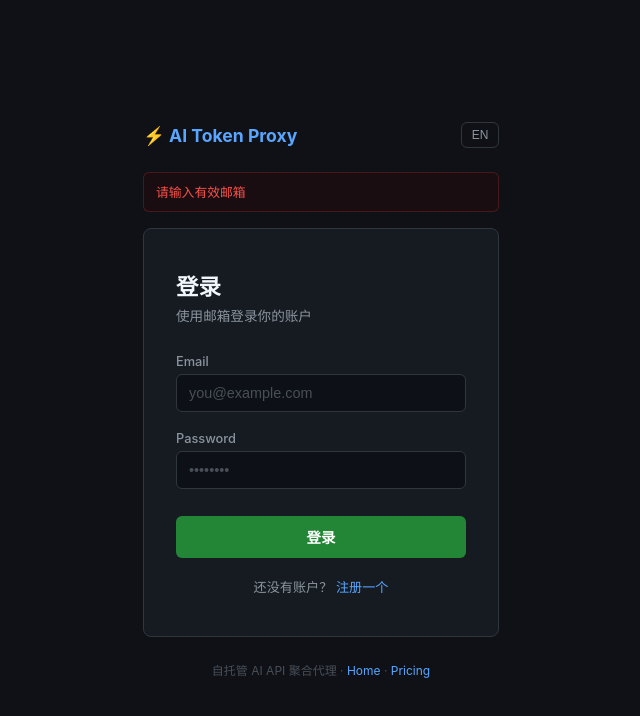
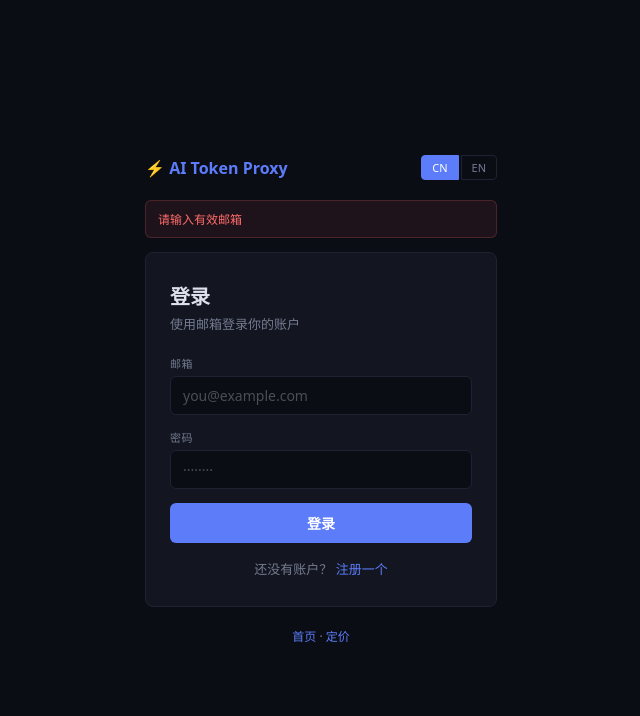
Before and after one commit to quangui1123/aiaiai, a plain HTML site: page static/login.html in a window 1280 px wide. Both pictures are taken after a click on the button "登录". Shown: the whole page, without its empty margins (319-959 px from the left). Drawn offline with Linux system fonts and the light colour scheme.

Commit message:
Rewrite login.html: fix i18n, improved UX, language persistence

```diff
--- a/static/login.html
+++ b/static/login.html
@@ -2,199 +2,128 @@
 <html lang="zh-CN">
 <head>
 <meta charset="UTF-8">
-<meta name="viewport" content="width=device-width, initial-scale=1.0">
-<title>Login - AI Token Proxy</title>
+<meta name="viewport" content="width=device-width,initial-scale=1">
+<title>登录 — AI Token Proxy</title>
 <style>
+:root{--bg:#0b0d14;--surface:#131620;--border:#1e2233;--text:#dde1ed;--dim:#747b91;--accent:#5c7cfa;--green:#38d9a9;--red:#ff6b6b;--radius:8px;--font:system-ui,-apple-system,sans-serif}
 *{margin:0;padding:0;box-sizing:border-box}
-body{font-family:-apple-system,BlinkMacSystemFont,'Segoe UI',Roboto,sans-serif;background:#0f1117;color:#e1e4e8;min-height:100vh;display:flex;align-items:center;justify-content:center}
-.container{width:100%;max-width:420px;padding:2rem}
-.card{background:#161b22;border:1px solid #30363d;border-radius:8px;padding:2.5rem 2rem}
-h1{font-size:1.4rem;font-weight:600;margin-bottom:.25rem;color:#f0f6fc}
-.sub{color:#8b949e;font-size:.85rem;margin-bottom:1.8rem}
-.form-group{margin-bottom:1.2rem}
-label{display:block;font-size:.8rem;color:#8b949e;margin-bottom:.35rem;font-weight:500}
-input{width:100%;padding:.6rem .75rem;background:#0d1117;border:1px solid #30363d;border-radius:6px;color:#f0f6fc;font-size:.9rem;outline:none;transition:border-color .2s}
-input:focus{border-color:#58a6ff}
-input::placeholder{color:#484f58}
-.btn{width:100%;padding:.65rem;background:#238636;color:#fff;border:none;border-radius:6px;font-size:.9rem;font-weight:600;cursor:pointer;transition:background .2s;margin-top:.5rem}
-.btn:hover{background:#2ea043}
-.btn:disabled{opacity:.6;cursor:not-allowed}
-.btn-outline{background:transparent;border:1px solid #30363d;color:#c9d1d9;margin-top:.6rem}
-.btn-outline:hover{background:#21262d}
-.error{background:#49020233;border:1px solid #f8514933;color:#f85149;padding:.6rem .75rem;border-radius:6px;font-size:.8rem;margin-bottom:1rem;display:none}
-.error.show{display:block}
-.success{background:#1b3a1b33;border:1px solid #3fb95033;color:#3fb950;padding:.6rem .75rem;border-radius:6px;font-size:.8rem;margin-bottom:1rem;display:none}
-.success.show{display:block}
-.top-bar{display:flex;justify-content:space-between;align-items:center;margin-bottom:1.5rem}
-.logo{font-weight:700;font-size:1.1rem;color:#58a6ff}
-.lang-btn{background:none;border:1px solid #30363d;color:#8b949e;padding:.3rem .6rem;border-radius:6px;cursor:pointer;font-size:.75rem}
-.lang-btn:hover{color:#f0f6fc;border-color:#58a6ff}
-.toggle-link{text-align:center;margin-top:1.2rem;font-size:.82rem;color:#8b949e}
-.toggle-link a{color:#58a6ff;cursor:pointer;text-decoration:none}
-.toggle-link a:hover{text-decoration:underline}
+body{font-family:var(--font);background:var(--bg);color:var(--text);min-height:100vh;display:flex;align-items:center;justify-content:center}
+.container{width:100%;max-width:400px;padding:24px}
+.top{display:flex;justify-content:space-between;align-items:center;margin-bottom:20px}
+.logo{font-weight:700;font-size:16px;color:var(--accent);text-decoration:none}
+.lang-group{display:flex;gap:2px}
+.lang-btn{padding:4px 10px;border:1px solid var(--border);background:transparent;color:var(--dim);cursor:pointer;font-size:11px;border-radius:4px;font-family:var(--font);transition:all .15s}
+.lang-btn:first-child{border-radius:4px 0 0 4px}
+.lang-btn:last-child{border-radius:0 4px 4px 0}
+.lang-btn.active{background:var(--accent);color:#fff;border-color:var(--accent)}
+.lang-btn:hover:not(.active){color:var(--text);border-color:var(--dim)}
+.card{background:var(--surface);border:1px solid var(--border);border-radius:var(--radius);padding:28px 24px}
+.card h1{font-size:20px;font-weight:600;margin-bottom:4px}
+.card .sub{color:var(--dim);font-size:13px;margin-bottom:22px}
+.field{margin-bottom:14px}
+.field label{display:block;font-size:11px;color:var(--dim);margin-bottom:5px;text-transform:uppercase;letter-spacing:.5px;font-weight:500}
+.field input{width:100%;padding:9px 12px;background:var(--bg);border:1px solid var(--border);border-radius:6px;color:var(--text);font-size:14px;font-family:var(--font);outline:none;transition:border-color .2s}
+.field input:focus{border-color:var(--accent)}
+.field input::placeholder{color:#484f58}
+.btn{width:100%;padding:10px;border:none;border-radius:6px;font-size:14px;font-weight:600;cursor:pointer;font-family:var(--font);transition:all .15s}
+.btn-primary{background:var(--accent);color:#fff}.btn-primary:hover{opacity:.9}
+.btn-primary:disabled{opacity:.5;cursor:not-allowed}
+.msg{padding:9px 12px;border-radius:6px;font-size:12px;margin-bottom:14px;display:none}
+.msg.show{display:block}
+.msg-err{background:rgba(255,107,107,.08);border:1px solid rgba(255,107,107,.2);color:var(--red)}
+.msg-ok{background:rgba(56,217,169,.08);border:1px solid rgba(56,217,169,.2);color:var(--green)}
+.switch{text-align:center;margin-top:16px;font-size:13px;color:var(--dim)}
+.switch a{color:var(--accent);cursor:pointer;text-decoration:none}.switch a:hover{text-decoration:underline}
 .hidden{display:none!important}
-.footer{text-align:center;margin-top:1.5rem;font-size:.75rem;color:#484f58}
-.footer a{color:#58a6ff;text-decoration:none}
+.footer{text-align:center;margin-top:20px;font-size:12px;color:var(--dim)}
+.footer a{color:var(--accent);text-decoration:none}
 </style>
 </head>
 <body>
 <div class="container">
-  <div class="top-bar">
-    <div class="logo">⚡ AI Token Proxy</div>
-    <button class="lang-btn" onclick="toggleLang()" id="langBtn">EN</button>
-  </div>
+<div class="top">
+<a href="/" class="logo">⚡ AI Token Proxy</a>
+<div class="lang-group">
+<button class="lang-btn active" onclick="setLang('zh')">CN</button>
+<button class="lang-btn" onclick="setLang('en')">EN</button>
+</div>
+</div>
 
-  <!-- Error / Success -->
-  <div class="error" id="errMsg"></div>
-  <div class="success" id="successMsg"></div>
+<div class="msg msg-err" id="msgErr"></div>
+<div class="msg msg-ok" id="msgOk"></div>
 
-  <!-- Login Form -->
-  <div class="card" id="loginForm">
-    <h1 id="loginTitle">Sign in</h1>
-    <p class="sub" id="loginSub">Use your email to sign in to your account</p>
-    <div class="form-group">
-      <label for="loginEmail">Email</label>
-      <input type="email" id="loginEmail" placeholder="you@example.com" autocomplete="email">
-    </div>
-    <div class="form-group">
-      <label for="loginPassword">Password</label>
-      <input type="password" id="loginPassword" placeholder="••••••••" autocomplete="current-password">
-    </div>
-    <button class="btn" onclick="doLogin()" id="loginBtn">Sign in</button>
-    <div class="toggle-link" id="loginToggle">
-      Don't have an account? <a onclick="showRegister()">Create one</a>
-    </div>
-  </div>
+<div class="card" id="fLogin">
+<h1 data-i18n="loginTitle">登录</h1>
+<p class="sub" data-i18n="loginSub">使用邮箱登录你的账户</p>
+<div class="field"><label data-i18n="emailLabel">邮箱</label><input type="email" id="loginEmail" placeholder="you@example.com" autocomplete="email"></div>
+<div class="field"><label data-i18n="pwLabel">密码</label><input type="password" id="loginPassword" placeholder="········" autocomplete="current-password"></div>
+<button class="btn btn-primary" onclick="doLogin()" id="loginBtn" data-i18n="loginBtn">登录</button>
+<div class="switch" id="loginSwitch"><span data-i18n="noAccount">还没有账户？</span> <a onclick="show('register')" data-i18n="createOne">注册一个</a></div>
+</div>
 
-  <!-- Register Form -->
-  <div class="card hidden" id="registerForm">
-    <h1 id="regTitle">Create account</h1>
-    <p class="sub" id="regSub">Register with your email to get started</p>
-    <div class="form-group">
-      <label for="regEmail">Email</label>
-      <input type="email" id="regEmail" placeholder="you@example.com" autocomplete="email">
-    </div>
-    <div class="form-group">
-      <label for="regPassword">Password</label>
-      <input type="password" id="regPassword" placeholder="At least 4 characters" autocomplete="new-password">
-    </div>
-    <button class="btn" onclick="doRegister()" id="regBtn">Create account</button>
-    <div class="toggle-link" id="regToggle">
-      Already have an account? <a onclick="showLogin()">Sign in</a>
-    </div>
-  </div>
+<div class="card hidden" id="fRegister">
+<h1 data-i18n="regTitle">注册</h1>
+<p class="sub" data-i18n="regSub">创建账户即可获取 API Token</p>
+<div class="field"><label data-i18n="emailLabel">邮箱</label><input type="email" id="regEmail" placeholder="you@example.com" autocomplete="email"></div>
+<div class="field"><label data-i18n="pwLabel">密码</label><input type="password" id="regPassword" placeholder="至少 4 位" autocomplete="new-password"></div>
+<button class="btn btn-primary" onclick="doRegister()" id="regBtn" data-i18n="regBtn">创建账户</button>
+<div class="switch" id="regSwitch"><span data-i18n="hasAccount">已有账户？</span> <a onclick="show('login')" data-i18n="signIn">登录</a></div>
+</div>
 
-  <div class="footer">
-    <span id="footerText">Self-hosted AI API aggregation proxy</span> · <a href="/">Home</a> · <a href="/pricing">Pricing</a>
-  </div>
+<div class="footer"><a href="/">首页</a> · <a href="/pricing">定价</a></div>
 </div>
 
 <script>
-// Language
-const L = { zh: {
-  loginTitle:'登录', loginSub:'使用邮箱登录你的账户', regTitle:'注册', regSub:'用邮箱注册即可开始使用',
-  loginBtn:'登录', regBtn:'创建账户',
-  loginToggle:'还没有账户？', loginToggleLink:'注册一个', regToggle:'已有账户？', regToggleLink:'登录',
-  footerText:'自托管 AI API 聚合代理',
-  errEmail:'请输入有效邮箱', errPassword:'密码至少4位', errLogin:'邮箱或密码错误', errRegister:'注册失败，邮箱可能已被使用',
-  successRegistered:'注册成功！正在跳转...', successLogin:'登录成功！正在跳转...'
-}, en: {
-  loginTitle:'Sign in', loginSub:'Use your email to sign in to your account', regTitle:'Create account', regSub:'Register with your email to get started',
-  loginBtn:'Sign in', regBtn:'Create account',
-  loginToggle:"Don't have an account? ", loginToggleLink:'Create one', regToggle:'Already have an account? ', regToggleLink:'Sign in',
-  footerText:'Self-hosted AI API aggregation proxy',
-  errEmail:'Please enter a valid email', errPassword:'Password must be at least 4 characters', errLogin:'Invalid email or password', errRegister:'Registration failed; email may already be in use',
-  successRegistered:'Account created! Redirecting...', successLogin:'Signed in! Redirecting...'
-}};
-let lang = 'zh';
-function t(key) { return L[lang][key] || key; }
-function toggleLang() { lang = lang==='zh'?'en':'zh'; document.getElementById('langBtn').textContent = lang==='zh'?'EN':'中文'; applyLang(); }
-function applyLang() {
-  document.getElementById('loginTitle').textContent = t('loginTitle');
-  document.getElementById('loginSub').textContent = t('loginSub');
-  document.getElementById('regTitle').textContent = t('regTitle');
-  document.getElementById('regSub').textContent = t('regSub');
-  document.getElementById('loginBtn').textContent = t('loginBtn');
-  document.getElementById('regBtn').textContent = t('regBtn');
-  document.getElementById('loginToggle').innerHTML = t('loginToggle') + ' <a onclick="showRegister()">' + t('loginToggleLink') + '</a>';
-  document.getElementById('regToggle').innerHTML = t('regToggle') + ' <a onclick="showLogin()">' + t('regToggleLink') + '</a>';
-  document.getElementById('footerText').textContent = t('footerText');
+const TXT={zh:{loginTitle:'登录',loginSub:'使用邮箱登录你的账户',regTitle:'创建账户',regSub:'创建账户即可获取 API Token',
+emailLabel:'邮箱',pwLabel:'密码',loginBtn:'登录',regBtn:'创建账户',
+noAccount:'还没有账户？',createOne:'注册一个',hasAccount:'已有账户？',signIn:'登录',
+errEmail:'请输入有效邮箱',errPassword:'密码至少 4 位',errLogin:'邮箱或密码错误',errRegister:'注册失败，邮箱可能已被使用',
+okRegistered:'注册成功！',okLogin:'登录成功！'},
+en:{loginTitle:'Sign in',loginSub:'Sign in with your email',regTitle:'Create account',regSub:'Sign up to get your API token',
+emailLabel:'Email',pwLabel:'Password',loginBtn:'Sign in',regBtn:'Create account',
+noAccount:"Don't have an account?",createOne:'Create one',hasAccount:'Already have an account?',signIn:'Sign in',
+errEmail:'Please enter a valid email',errPassword:'Password must be at least 4 characters',errLogin:'Invalid email or password',errRegister:'Registration failed — email may be in use',
+okRegistered:'Account created!',okLogin:'Signed in!'}};
+var lang=localStorage.getItem('lang')||'zh';
+function t(k){return TXT[lang][k]||k}
+function setLang(l){lang=l;localStorage.setItem('lang',l);applyLang()}
+function applyLang(){
+document.querySelectorAll('[data-i18n]').forEach(function(el){el.textContent=t(el.getAttribute('data-i18n'))});
+document.querySelectorAll('.lang-btn').forEach(function(b){b.classList.toggle('active',(b.textContent==='CN'&&lang==='zh')||(b.textContent==='EN'&&lang==='en'))});
 }
+applyLang();setLang(lang);
 
-function showMsg(type, key) {
-  const el = type==='error' ? document.getElementById('errMsg') : document.getElementById('successMsg');
-  const other = type==='error' ? document.getElementById('successMsg') : document.getElementById('errMsg');
-  other.classList.remove('show');
-  el.textContent = t(key); el.classList.add('show');
+function show(p){
+document.getElementById('fLogin').classList.toggle('hidden',p!=='login');
+document.getElementById('fRegister').classList.toggle('hidden',p!=='register');
+hideMsgs();
 }
-function hideMsgs() { document.getElementById('errMsg').classList.remove('show'); document.getElementById('successMsg').classList.remove('show'); }
+function hideMsgs(){document.getElementById('msgErr').classList.remove('show');document.getElementById('msgOk').classList.remove('show')}
+function err(k){var e=document.getElementById('msgErr');e.textContent=t(k);e.classList.add('show');document.getElementById('msgOk').classList.remove('show')}
+function ok(k){var e=document.getElementById('msgOk');e.textContent=t(k);e.classList.add('show');document.getElementById('msgErr').classList.remove('show')}
 
-function showRegister() { hideMsgs(); document.getElementById('loginForm').classList.add('hidden'); document.getElementById('registerForm').classList.remove('hidden'); }
-function showLogin() { hideMsgs(); document.getElementById('registerForm').classList.add('hidden'); document.getElementById('loginForm').classList.remove('hidden'); }
+const JWT=localStorage.getItem('aiaiai_jwt');
+if(JWT){fetch('/api/auth/me',{headers:{Authorization:'Bearer '+JWT}}).then(function(r){if(r.ok)window.location.href='/dashboard'})}
 
-// Check if already logged in
-const savedToken = localStorage.getItem('aiaiai_jwt');
-if (savedToken) {
-  fetch('/api/auth/me', { headers: { Authorization: 'Bearer ' + savedToken } })
-    .then(r => { if (r.ok) window.location.href = '/dashboard'; });
-}
+async function doLogin(){
+hideMsgs();var email=document.getElementById('loginEmail').value.trim(),pw=document.getElementById('loginPassword').value;
+if(!email.includes('@')){err('errEmail');return}if(pw.length<4){err('errPassword');return}
+var btn=document.getElementById('loginBtn');btn.disabled=true;btn.textContent='...';
+try{var r=await fetch('/api/auth/login',{method:'POST',headers:{'Content-Type':'application/json'},body:JSON.stringify({email:email,password:pw})});var d=await r.json();
+if(!r.ok){err('errLogin');return}localStorage.setItem('aiaiai_jwt',d.token);localStorage.setItem('aiaiai_user',JSON.stringify(d.user));ok('okLogin');
+setTimeout(function(){window.location.href=d.user.is_admin?'/admin':'/dashboard'},600)}catch(e){err('errLogin')}
+finally{btn.disabled=false;btn.textContent=t('loginBtn')}}
 
-async function doLogin() {
-  hideMsgs();
-  const email = document.getElementById('loginEmail').value.trim();
-  const password = document.getElementById('loginPassword').value;
-  if (!email.includes('@')) { showMsg('error','errEmail'); return; }
-  if (password.length < 4) { showMsg('error','errPassword'); return; }
-  const btn = document.getElementById('loginBtn');
-  btn.disabled = true; btn.textContent = '...';
-  try {
-    const r = await fetch('/api/auth/login', {
-      method:'POST', headers:{'Content-Type':'application/json'}, body:JSON.stringify({email,password})
-    });
-    const data = await r.json();
-    if (!r.ok) { showMsg('error','errLogin'); return; }
-    localStorage.setItem('aiaiai_jwt', data.token);
-    localStorage.setItem('aiaiai_user', JSON.stringify(data.user));
-    showMsg('success','successLogin');
-    setTimeout(() => {
-      if (data.user.is_admin) window.location.href = '/admin';
-      else window.location.href = '/dashboard';
-    }, 800);
-  } catch(e) { showMsg('error','errLogin'); }
-  finally { btn.disabled = false; btn.textContent = t('loginBtn'); }
-}
+async function doRegister(){
+hideMsgs();var email=document.getElementById('regEmail').value.trim(),pw=document.getElementById('regPassword').value;
+if(!email.includes('@')){err('errEmail');return}if(pw.length<4){err('errPassword');return}
+var btn=document.getElementById('regBtn');btn.disabled=true;btn.textContent='...';
+try{var r=await fetch('/api/auth/register',{method:'POST',headers:{'Content-Type':'application/json'},body:JSON.stringify({email:email,password:pw,name:email.split('@')[0]})});var d=await r.json();
+if(!r.ok){err('errRegister');return}localStorage.setItem('aiaiai_jwt',d.token);localStorage.setItem('aiaiai_user',JSON.stringify(d.user));ok('okRegistered');
+setTimeout(function(){window.location.href='/dashboard'},600)}catch(e){err('errRegister')}
+finally{btn.disabled=false;btn.textContent=t('regBtn')}}
 
-async function doRegister() {
-  hideMsgs();
-  const email = document.getElementById('regEmail').value.trim();
-  const password = document.getElementById('regPassword').value;
-  if (!email.includes('@')) { showMsg('error','errEmail'); return; }
-  if (password.length < 4) { showMsg('error','errPassword'); return; }
-  const btn = document.getElementById('regBtn');
-  btn.disabled = true; btn.textContent = '...';
-  try {
-    const r = await fetch('/api/auth/register', {
-      method:'POST', headers:{'Content-Type':'application/json'}, body:JSON.stringify({email,password,name:email.split('@')[0]})
-    });
-    const data = await r.json();
-    if (!r.ok) { showMsg('error','errRegister'); return; }
-    localStorage.setItem('aiaiai_jwt', data.token);
-    localStorage.setItem('aiaiai_user', JSON.stringify(data.user));
-    showMsg('success','successRegistered');
-    setTimeout(() => window.location.href = '/dashboard', 800);
-  } catch(e) { showMsg('error','errRegister'); }
-  finally { btn.disabled = false; btn.textContent = t('regBtn'); }
-}
-
-// Enter key
-document.addEventListener('keydown', e => {
-  if (e.key === 'Enter') {
-    if (!document.getElementById('registerForm').classList.contains('hidden')) doRegister();
-    else doLogin();
-  }
-});
-
-applyLang();
+document.addEventListener('keydown',function(e){if(e.key==='Enter'){if(document.getElementById('fRegister').classList.contains('hidden'))doLogin();else doRegister()}});
 </script>
 </body>
 </html>
```
